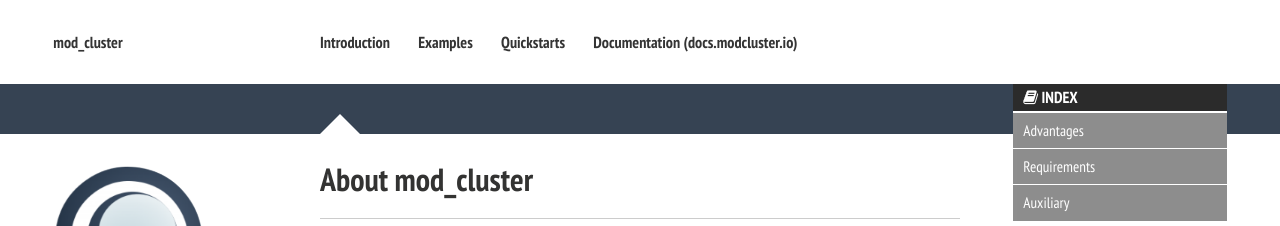
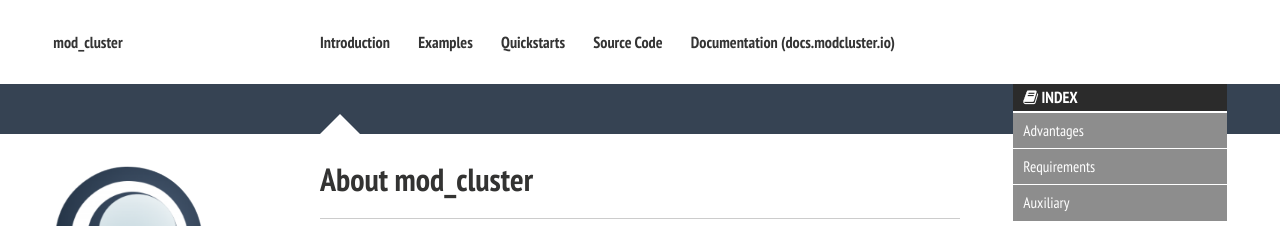
Before and after one commit to jajik/modcluster.io, a Jekyll site: the page built from index.md, in a window 1280 px wide and 900 px high. Shown: the top 226 px of the window. Built offline with Jekyll 4.4.1, drawn with Linux system fonts in a browser that asks for light colours; nearby versions of some CDN libraries.

Commit message:
Link source code from navigation

```diff
--- a/_data/navigation.yml
+++ b/_data/navigation.yml
@@ -7,5 +7,8 @@
 - title: Quickstarts
   url: /quickstarts/
 
+- title: Source Code
+  url: https://github.com/modcluster/mod_cluster
+
 - title: Documentation (docs.modcluster.io)
   url: http://docs.modcluster.io
```
